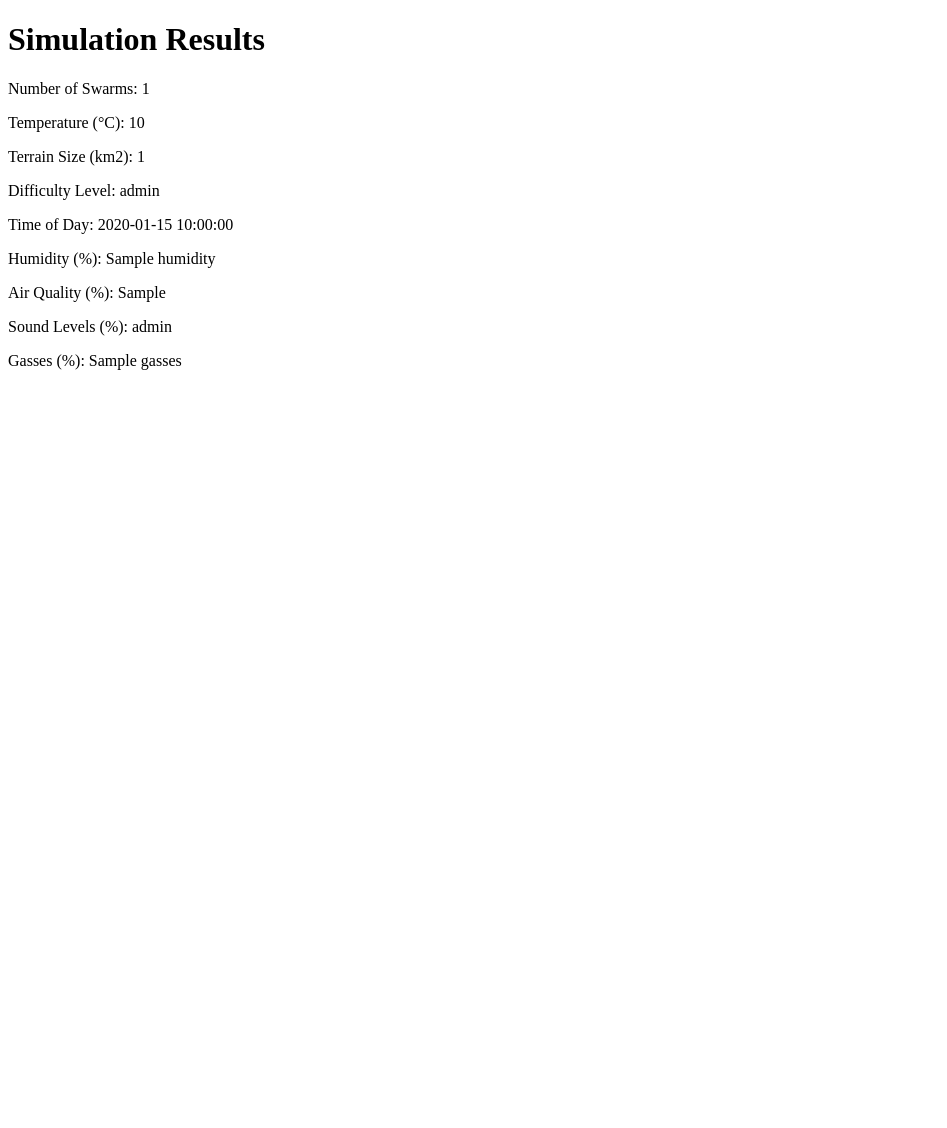
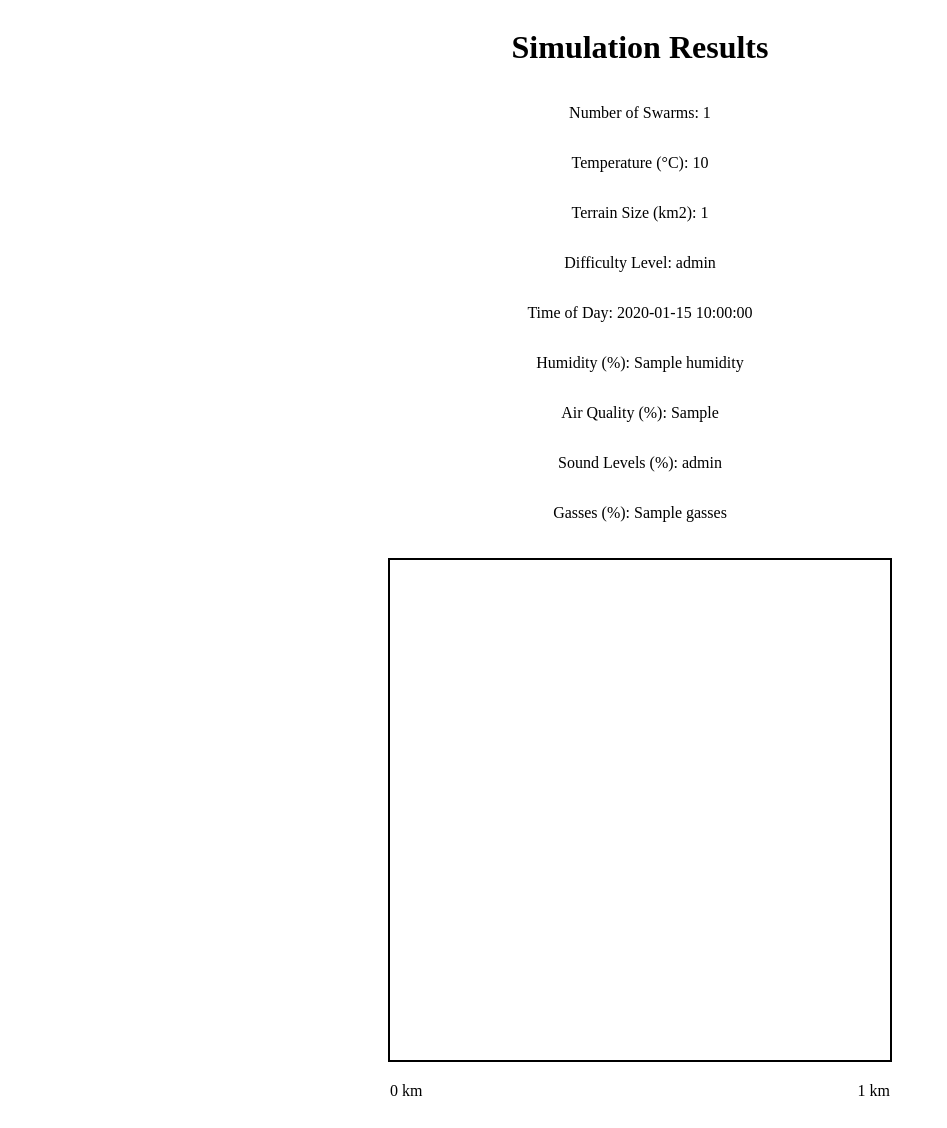
Before and after one commit to shyalan/Bio-Inspired-Robotic-Swarm-for-Environmental-Monitoring, a Flask app: template templates/simulate.html in a window 1280 px wide. Shown: the whole page, without its empty margins (0-947 px from the left). Before the commit the page ends 370 px from the top, so only its background shows below. Run offline with Flask 3, Linux system fonts and the light colour scheme; the template is opened without the code that fills it: most values are stand-ins (such as "Sample title", 1, 10 or a date in 2020).

Commit message:
map area

```diff
--- a/templates/simulate.html
+++ b/templates/simulate.html
@@ -4,8 +4,30 @@
     <meta charset="UTF-8">
     <meta name="viewport" content="width=device-width, initial-scale=1.0">
     <title>Simulation Results</title>
+    <style>
+        .simulation-container {
+            display: flex;
+            flex-direction: column;
+            align-items: center;
+        }
+
+        .terrain-square {
+            width: 500px;
+            height: 500px;
+            border: 2px solid black;
+            margin: 20px;
+        }
+
+        .labels-container {
+            display: flex;
+            justify-content: space-between;
+            width: 500px;
+            margin-bottom: 20px;
+        }
+    </style>
 </head>
 <body>
+    <div class="simulation-container">
         <h1>Simulation Results</h1>
         <p>Number of Swarms: {{ simulation_data.num_swarms }}</p>
         <p>Temperature (°C): {{ simulation_data.temperature }}</p>
@@ -16,5 +38,15 @@
         <p>Air Quality (%): {{ simulation_data.air_quality }}</p>
         <p>Sound Levels (%): {{ simulation_data.sound_levels }}</p>
         <p>Gasses (%): {{ simulation_data.gasses }}</p>
+
+        <!-- Display the square -->
+        <div class="terrain-square"></div>
+
+        <!-- Labels at the bottom -->
+        <div class="labels-container">
+            <div>0 km</div>
+            <div>{{ simulation_data.terrain_size }} km</div>
+        </div>
+    </div>
 </body>
 </html>
```
Lines whose indentation alone changed are shown as unchanged.
